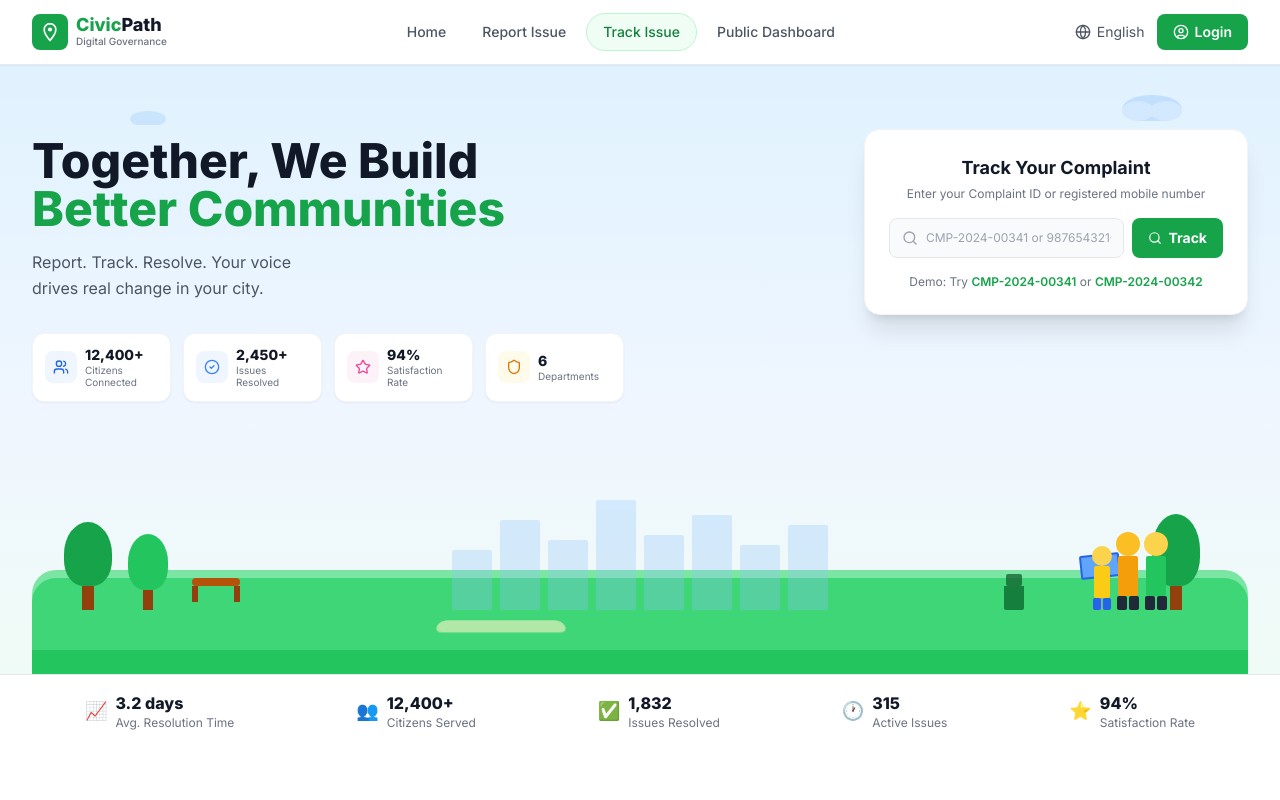
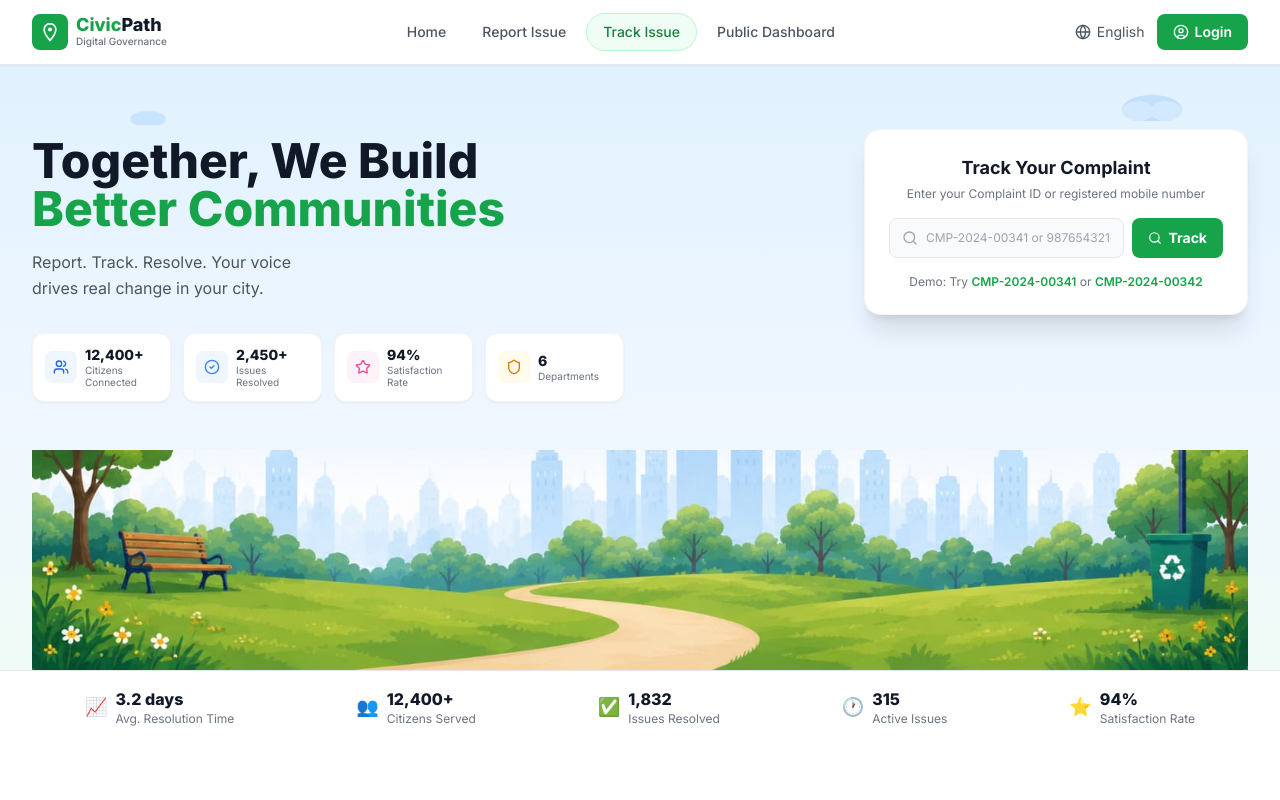
Before and after one commit to cascade-space/GOV_OS, a Next.js app in the folder public-landing-page/: page / in a window 1280 px wide. Shown: the top 800 px of the page. Built offline with nearby package versions, Linux system fonts and the light colour scheme.

Commit message:
feat: replace SVG park illustration with real hero-park.jpeg image in hero section

```diff
--- a/public-landing-page/src/app/page.tsx
+++ b/public-landing-page/src/app/page.tsx
@@ -211,89 +211,14 @@ function HeroSection() {
                     </div>
                 </div>
 
-                {/* Park Illustration (SVG) */}
-                <div className="relative h-48 sm:h-56 mt-4 overflow-hidden">
-                    {/* Ground */}
-                    <div className="absolute bottom-0 left-0 right-0 h-24 bg-green-500 rounded-t-3xl" />
-                    <div className="absolute bottom-6 left-0 right-0 h-20 bg-green-400 rounded-t-3xl opacity-70" />
-
-                    {/* City Skyline */}
-                    <div className="absolute bottom-16 left-1/2 -translate-x-1/2 flex items-end gap-2 opacity-30">
-                        {[60,90,70,110,75,95,65,85].map((h, i) => (
-                            <div key={i} style={{height: h}} className="w-8 sm:w-10 bg-blue-300 rounded-t-sm" />
-                        ))}
-                    </div>
-
-                    {/* Trees left */}
-                    <div className="absolute bottom-16 left-8">
-                        <div className="w-12 h-16 bg-green-600 rounded-full" style={{borderRadius:"50% 50% 40% 40%"}} />
-                        <div className="w-3 h-6 bg-amber-800 mx-auto" />
-                    </div>
-                    <div className="absolute bottom-16 left-24">
-                        <div className="w-10 h-14 bg-green-500 rounded-full" style={{borderRadius:"50% 50% 40% 40%"}} />
-                        <div className="w-2.5 h-5 bg-amber-800 mx-auto" />
-                    </div>
-
-                    {/* Trees right */}
-                    <div className="absolute bottom-16 right-12">
-                        <div className="w-12 h-18 bg-green-600 rounded-full" style={{borderRadius:"50% 50% 40% 40%", height:72}} />
-                        <div className="w-3 h-6 bg-amber-800 mx-auto" />
-                    </div>
-
-                    {/* Solar panel right */}
-                    <div className="absolute bottom-16 right-32 flex flex-col items-center">
-                        <div className="w-10 h-6 bg-blue-400 border-2 border-blue-600 rounded-sm transform -rotate-6" />
-                        <div className="w-1 h-8 bg-gray-400" />
-                    </div>
-
-                    {/* Bench */}
-                    <div className="absolute bottom-18 left-40" style={{bottom:72}}>
-                        <div className="w-12 h-2 bg-amber-700 rounded" />
-                        <div className="flex justify-between w-12">
-                            <div className="w-1.5 h-4 bg-amber-800" />
-                            <div className="w-1.5 h-4 bg-amber-800" />
-                        </div>
-                    </div>
-
-                    {/* Recycle bin */}
-                    <div className="absolute bottom-16 right-56 flex flex-col items-center">
-                        <div className="w-4 h-3 bg-green-800 rounded-sm opacity-80" />
-                        <div className="w-5 h-6 bg-green-700 rounded-b-sm" />
-                    </div>
-
-                    {/* Family illustration */}
-                    <div className="absolute bottom-16 right-20 flex items-end gap-1">
-                        {/* Child */}
-                        <div className="flex flex-col items-center">
-                            <div className="w-5 h-5 bg-amber-300 rounded-full" />
-                            <div className="w-4 h-8 bg-yellow-400 rounded-sm" />
-                            <div className="flex gap-0.5">
-                                <div className="w-2 h-3 bg-blue-600 rounded-sm" />
-                                <div className="w-2 h-3 bg-blue-600 rounded-sm" />
-                            </div>
-                        </div>
-                        {/* Parent 1 */}
-                        <div className="flex flex-col items-center">
-                            <div className="w-6 h-6 bg-amber-400 rounded-full" />
-                            <div className="w-5 h-10 bg-amber-500 rounded-sm" />
-                            <div className="flex gap-0.5">
-                                <div className="w-2.5 h-3.5 bg-gray-800 rounded-sm" />
-                                <div className="w-2.5 h-3.5 bg-gray-800 rounded-sm" />
-                            </div>
-                        </div>
-                        {/* Parent 2 */}
-                        <div className="flex flex-col items-center">
-                            <div className="w-6 h-6 bg-amber-300 rounded-full" />
-                            <div className="w-5 h-10 bg-green-500 rounded-sm" />
-                            <div className="flex gap-0.5">
-                                <div className="w-2.5 h-3.5 bg-gray-800 rounded-sm" />
-                                <div className="w-2.5 h-3.5 bg-gray-800 rounded-sm" />
-                            </div>
-                        </div>
-                    </div>
-
-                    {/* Path / walkway */}
-                    <div className="absolute bottom-10 left-1/3 w-32 h-4 bg-amber-100 opacity-60 rounded-full" style={{transform:"perspective(100px) rotateX(40deg)"}} />
+                {/* Park Illustration — real image */}
+                <div className="w-full mt-4 overflow-hidden">
+                    <img
+                        src="/hero-park.jpeg"
+                        alt="Community park illustration with city skyline"
+                        className="w-full object-cover object-bottom"
+                        style={{ maxHeight: 220, minHeight: 140 }}
+                    />
                 </div>
             </div>
 
```
Also changed, not shown: public-landing-page/assets/WhatsApp Image 2026-09-03 at 2.37.48 PM.jpeg (added), public-landing-page/public/hero-park.jpeg (added).
